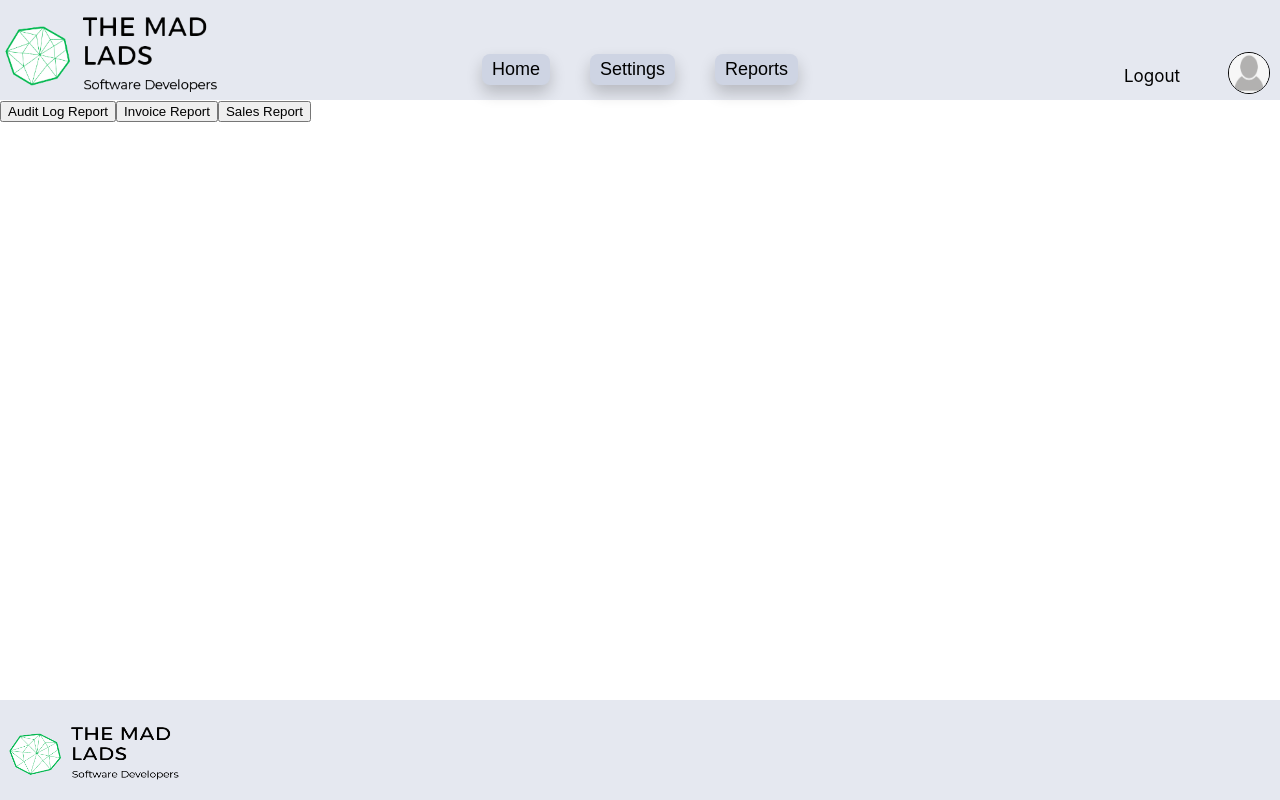
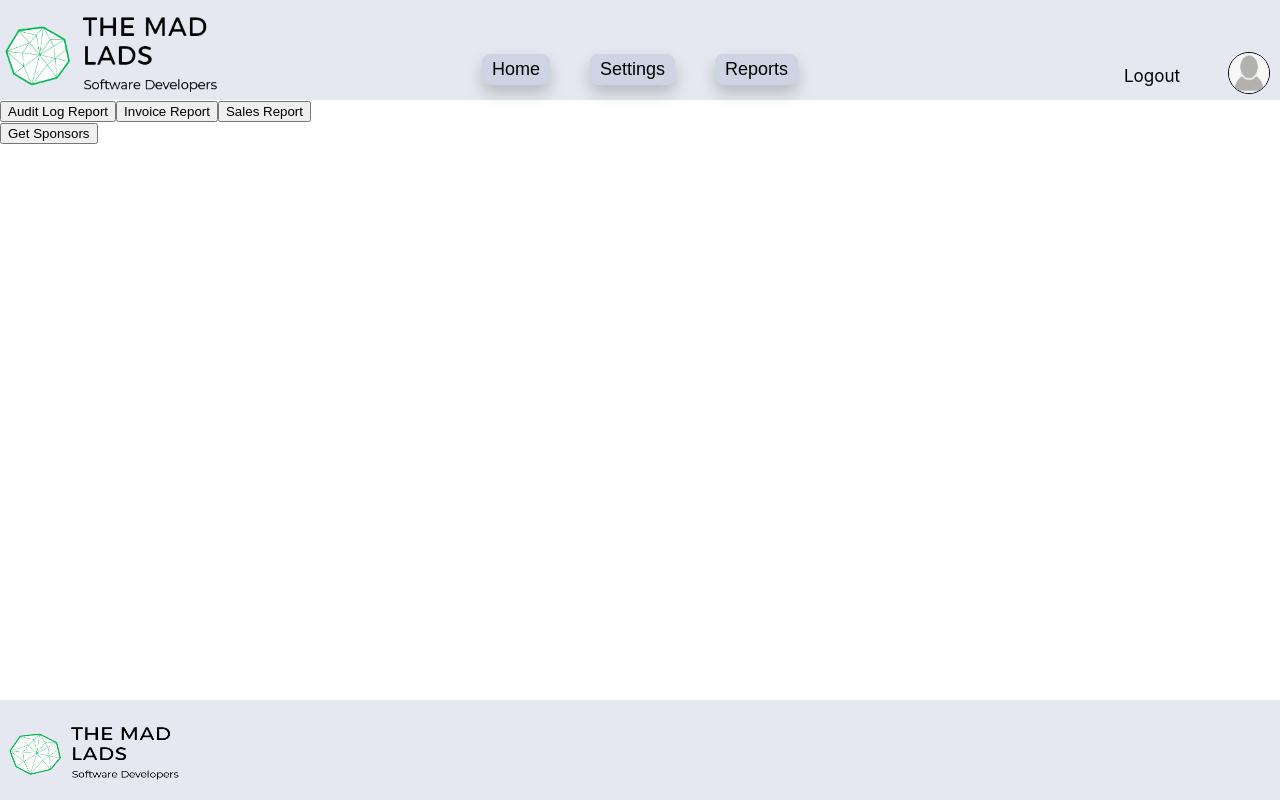
Before and after one commit to ecanouse/truckDriverIncentiveProgram, a React (Create React App) app in the folder Javascript-Code/react-client/: page /AdminReporting in a window 1280 px wide. Shown: the top 800 px of the page. Built offline with nearby package versions, Linux system fonts and the light colour scheme; no server answers.

Commit message:
building filter inputs

```diff
--- /dev/null
+++ b/Javascript-Code/react-client/src/components/ReportsFilter.js
@@ -0,0 +1,44 @@
+import React from 'react';
+
+class ReportsFilter extends React.Component {
+
+    state = {
+
+        sps: {}
+
+    };
+
+    submit = (event) => {
+
+        this.props.parentCallback(event.target)
+
+    }
+
+    getSponsors = () => {
+
+        fetch('/getSponsors', {
+            method: 'GET',
+            headers: { 'Content-Type': 'application/json' },
+        })
+        .then(response => response.json())
+        .then( response => {
+            console.log(response)
+            this.setState({sps: response})
+        })
+        .catch(err => console.error(err));
+
+    };
+
+    render() {
+
+        return (
+            <div>
+            <button onClick={this.getSponsors}> Get Sponsors </button>
+            </div>
+        )
+
+    }
+
+}
+
+export default ReportsFilter;
--- a/Javascript-Code/react-client/src/pages/AdminReporting.js
+++ b/Javascript-Code/react-client/src/pages/AdminReporting.js
@@ -1,6 +1,7 @@
 import React, {Component} from 'react';
 import './AdminReporting.css';
 import Layout from '../components/Layout';
+import ReportsFilter from '../components/ReportsFilter';
 
 
 class AdminReporting extends Component{
@@ -27,7 +28,11 @@ class AdminReporting extends Component{
     //     .catch(err => console.error(err))
     // }
 
+  callback = (data) => {
 
+    console.log(data);
+
+  }
 
   render() {
     // if (this.state.isSponsor){
@@ -47,6 +52,9 @@ class AdminReporting extends Component{
             </a>
           </div>
 
+          <div>
+            <ReportsFilter parentCallback={this.callback}></ReportsFilter>
+          </div>
 
         </Layout>
       );
--- a/Javascript-Code/react-client/src/pages/AuditLogReports.js
+++ b/Javascript-Code/react-client/src/pages/AuditLogReports.js
@@ -4,6 +4,7 @@ import AuditLogResults from '../components/AuditLogResults.js';
 import Layout from '../components/Layout';
 import ExportButton from '../components/ExportButton';
 import ReportsTitle from '../components/ReportsTitle';
+
 
 
 const login_columns = [
@@ -193,16 +194,16 @@ class AuditLogReports extends Component{
 
       if(!this.state.data_fetched) {
 
-        this.getAuditLogReport();
-        this.state.data_fetched = true;
+        // this.getAuditLogReport();
+        // this.state.data_fetched = true;
 
-        // return (
-        //   <Layout userType={2}>
-        //     <form>
-        //       <p></p>
-        //     </form>
-        //   </Layout>
-        // );
+        return (
+          <Layout userType={2}>
+            <form>
+              <p></p>
+            </form>
+          </Layout>
+        );
 
       }
       else {
```
Also changed, not shown: Javascript-Code/react-client/src/components/ReportsFilter.css (added), 1 other file (tests, documents, lock files or other folders).
